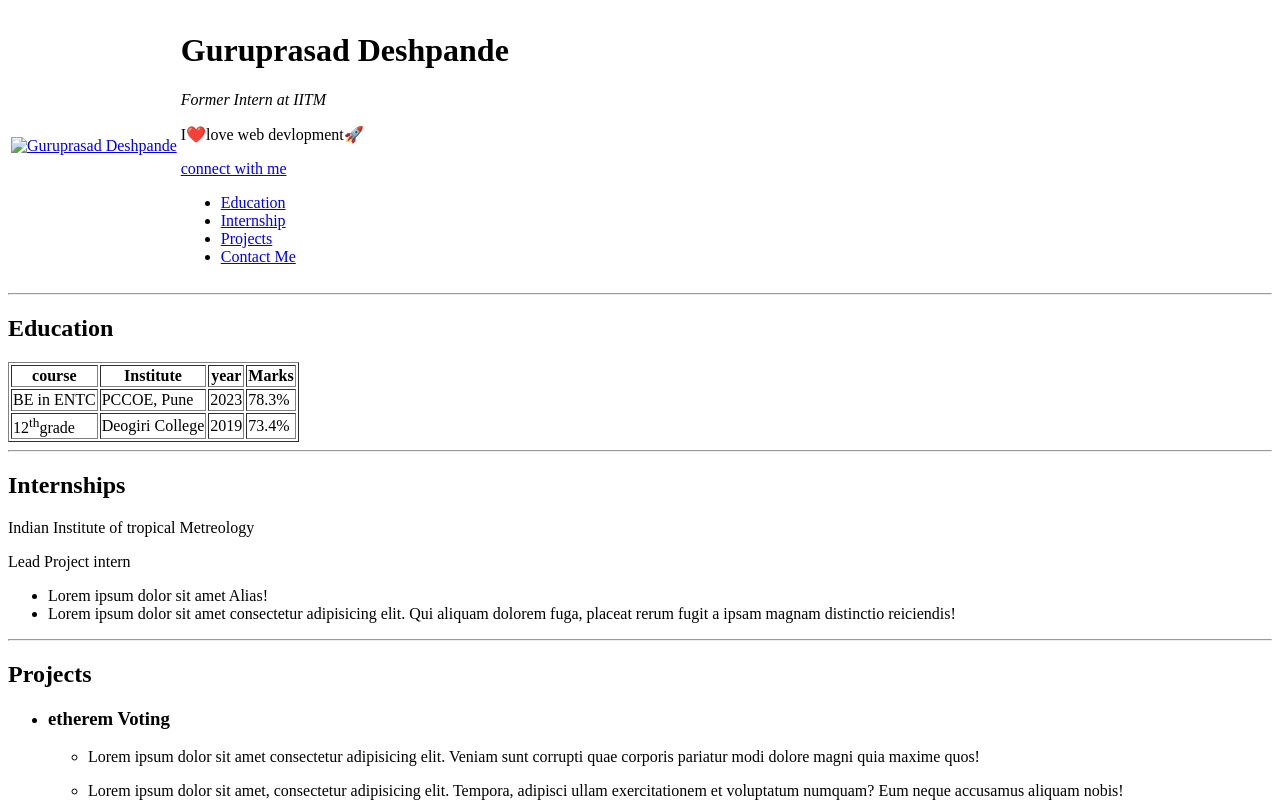
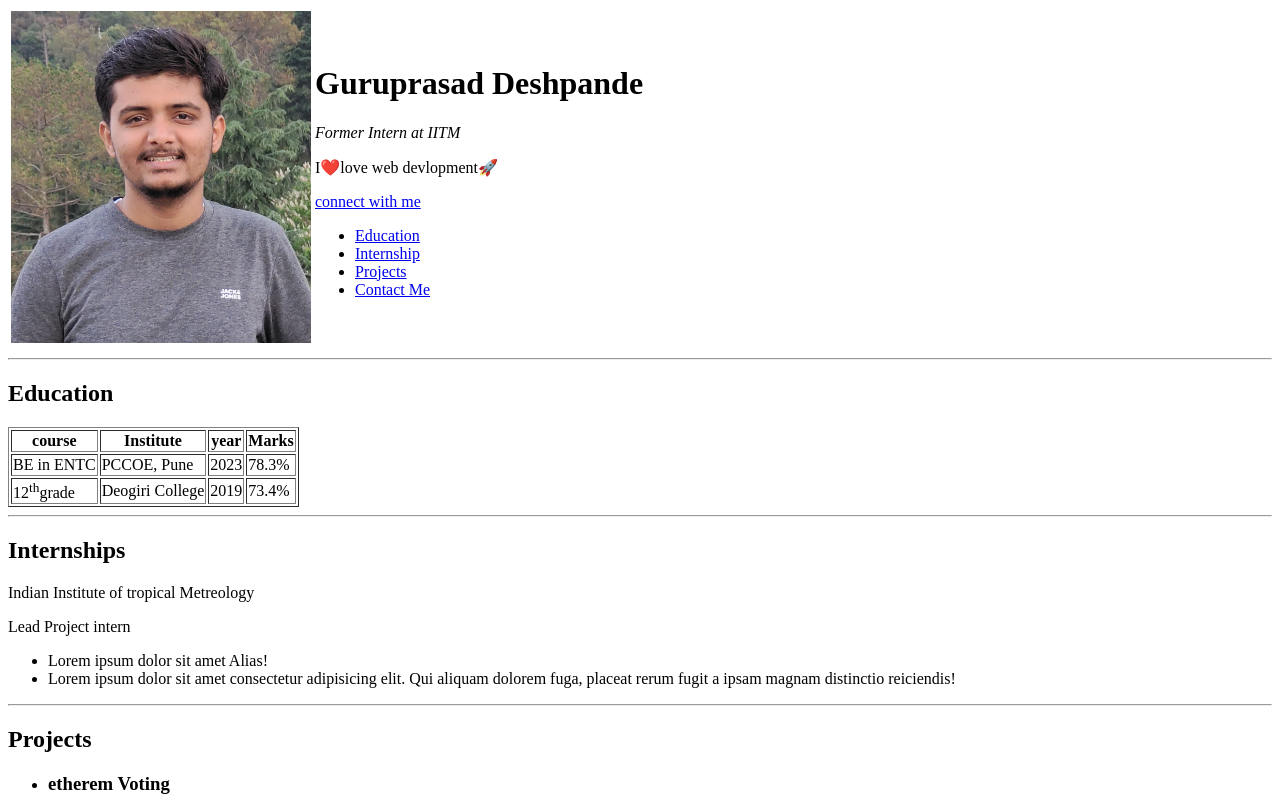
Before and after one commit to guruprasaddeshpande/resume, a plain HTML site: page index.html in a window 1280 px wide. Shown: the top 803 px of the page. Drawn offline with Linux system fonts and the light colour scheme.

Commit message:
Update index.html

```diff
--- a/index.html
+++ b/index.html
@@ -13,7 +13,7 @@
             <tr>
                 <td>
                     <a href="https://github.com/guruprasaddeshpande">
-                        <img width="300" src="images/guru.jpg" alt="Guruprasad Deshpande">
+                        <img width="300" src="guru.jpg" alt="Guruprasad Deshpande">
                     </a>
                 </td>
                 <td>
```
